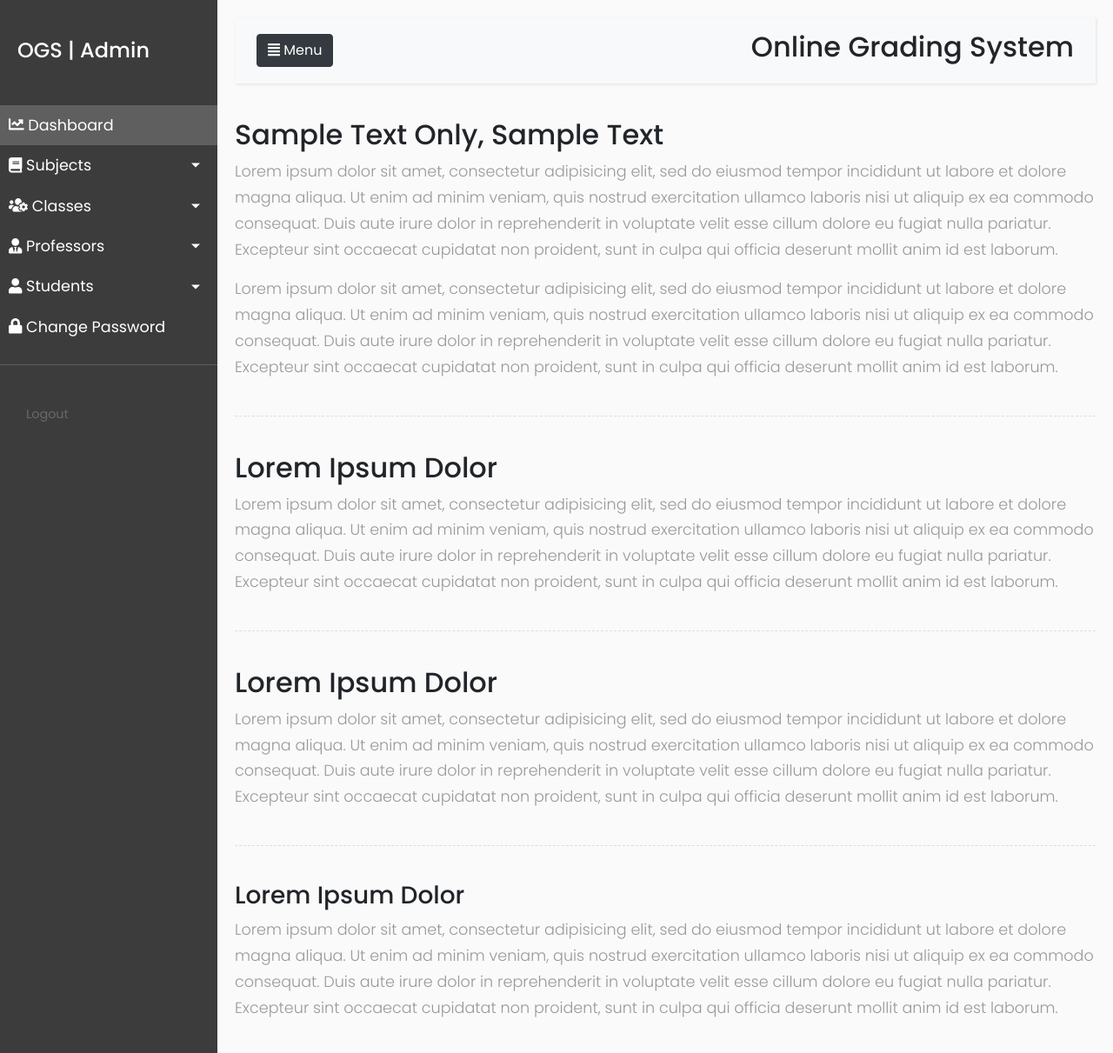
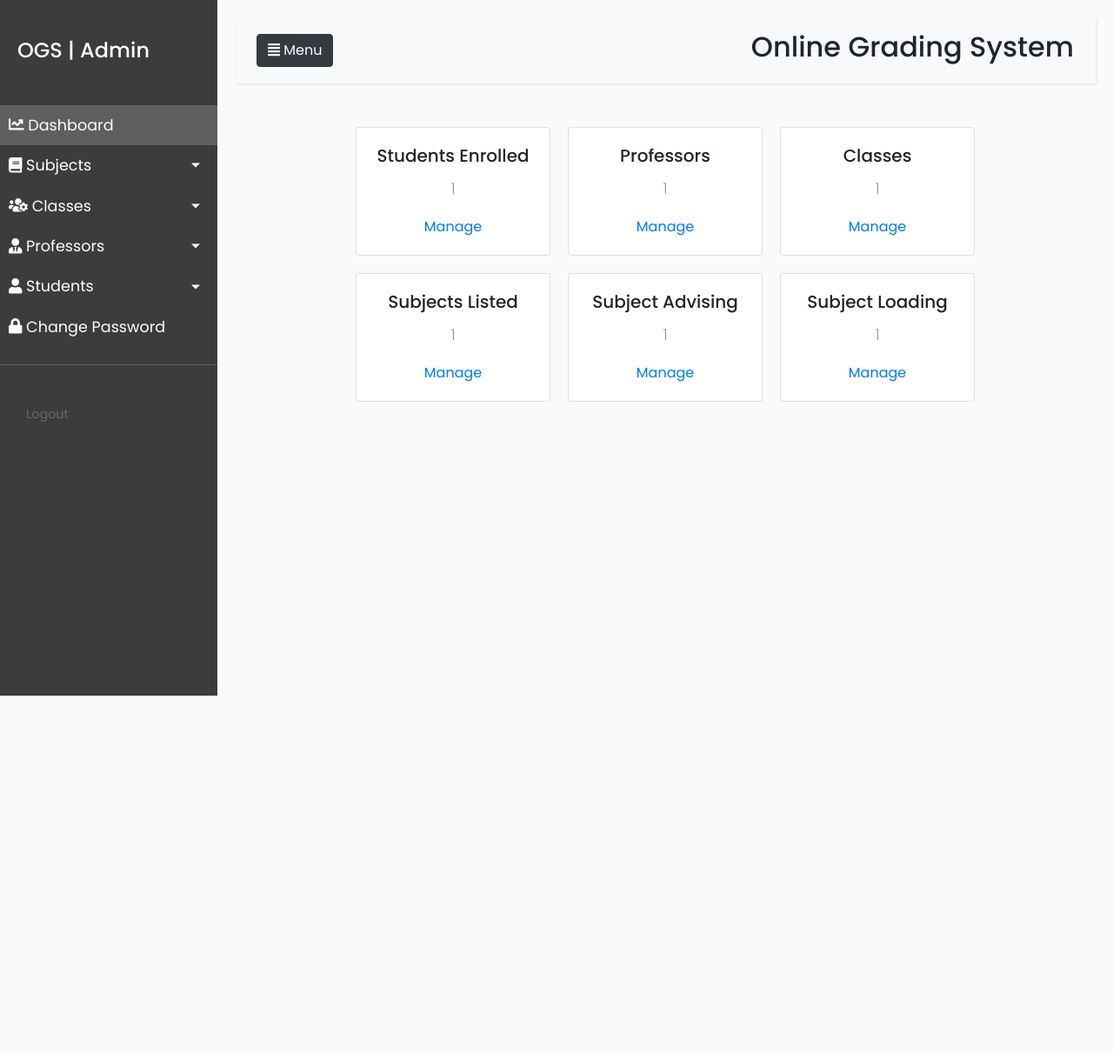
Before and after one commit to Laurence33/OnlineGradingSystem, a PHP site: page /dashboard.php in a window 1280 px wide. Shown: the whole page at 87% size. After the commit the page ends 800 px from the top, so only its background shows below. Run offline with PHP 8.4, Linux system fonts and the light colour scheme; a user stored in the database is signed in; tables that the repository leaves empty hold one stand-in row (values such as "Sample post"); some libraries are stand-ins or nearby versions.

Commit message:
Professor Dashboard done

```diff
--- a/dashboard.php
+++ b/dashboard.php
@@ -1,18 +1,24 @@
 <?php
+include "includes/config.php";
+
 session_start();
-error_reporting(0);
 if (strlen($_SESSION['alogin']) == '' and strlen($_SESSION['plogin']) == '') {
     header("Location: index.php");
 }
 // The admin/professor is logged in and has access to the page
 
-
-
 include "header.php";
 ?>
 
 <div class="wrapper">
-    <?php include "includes/admin-sidenav.php"; ?>
+    <?php
+    if ($_SESSION['alogin']) {
+        include "includes/admin-sidenav.php";
+    } else {
+        include "includes/prof-sidenav.php";
+    }
+
+    ?>
 
     <!-- Page Content  -->
     <div id="content">
@@ -31,46 +37,17 @@ include "header.php";
             </div>
         </nav>
 
-        <h2>Sample Text Only, Sample Text</h2>
-        <p>Lorem ipsum dolor sit amet, consectetur adipisicing elit, sed do eiusmod tempor incididunt ut labore et
-            dolore magna aliqua. Ut enim ad minim veniam, quis nostrud exercitation ullamco laboris nisi ut aliquip
-            ex ea commodo consequat. Duis aute irure dolor in reprehenderit in voluptate velit esse cillum dolore eu
-            fugiat nulla pariatur. Excepteur sint occaecat cupidatat non proident, sunt in culpa qui officia
-            deserunt mollit anim id est laborum.</p>
-        <p>Lorem ipsum dolor sit amet, consectetur adipisicing elit, sed do eiusmod tempor incididunt ut labore et
-            dolore magna aliqua. Ut enim ad minim veniam, quis nostrud exercitation ullamco laboris nisi ut aliquip
-            ex ea commodo consequat. Duis aute irure dolor in reprehenderit in voluptate velit esse cillum dolore eu
-            fugiat nulla pariatur. Excepteur sint occaecat cupidatat non proident, sunt in culpa qui officia
-            deserunt mollit anim id est laborum.</p>
-
-        <div class="line"></div>
-
-        <h2>Lorem Ipsum Dolor</h2>
-        <p>Lorem ipsum dolor sit amet, consectetur adipisicing elit, sed do eiusmod tempor incididunt ut labore et
-            dolore magna aliqua. Ut enim ad minim veniam, quis nostrud exercitation ullamco laboris nisi ut aliquip
-            ex ea commodo consequat. Duis aute irure dolor in reprehenderit in voluptate velit esse cillum dolore eu
-            fugiat nulla pariatur. Excepteur sint occaecat cupidatat non proident, sunt in culpa qui officia
-            deserunt mollit anim id est laborum.</p>
-
-        <div class="line"></div>
-
-        <h2>Lorem Ipsum Dolor</h2>
-        <p>Lorem ipsum dolor sit amet, consectetur adipisicing elit, sed do eiusmod tempor incididunt ut labore et
-            dolore magna aliqua. Ut enim ad minim veniam, quis nostrud exercitation ullamco laboris nisi ut aliquip
-            ex ea commodo consequat. Duis aute irure dolor in reprehenderit in voluptate velit esse cillum dolore eu
-            fugiat nulla pariatur. Excepteur sint occaecat cupidatat non proident, sunt in culpa qui officia
-            deserunt mollit anim id est laborum.</p>
-
-        <div class="line"></div>
-
-        <h3>Lorem Ipsum Dolor</h3>
-        <p>Lorem ipsum dolor sit amet, consectetur adipisicing elit, sed do eiusmod tempor incididunt ut labore et
-            dolore magna aliqua. Ut enim ad minim veniam, quis nostrud exercitation ullamco laboris nisi ut aliquip
-            ex ea commodo consequat. Duis aute irure dolor in reprehenderit in voluptate velit esse cillum dolore eu
-            fugiat nulla pariatur. Excepteur sint occaecat cupidatat non proident, sunt in culpa qui officia
-            deserunt mollit anim id est laborum.</p>
+        <div class="container">
+            <?php
+            if ($_SESSION['alogin']) {
+                include "includes/a-dashboard.php";
+            } else {
+                include "includes/p-dashboard.php";
+            }
+            ?>
+        </div>
     </div>
-
+    <!-- Closing div for .content -->
 </div>
 <!-- closing div for .wrapper -->
 <script>
--- /dev/null
+++ b/includes/a-dashboard.php
@@ -0,0 +1,100 @@
+<div class="container d-flex flex-row justify-content-center">
+    <div class="card" style="width: 14rem;margin:10px;">
+        <!-- <img class="card-img-top" src=".../100px180/" alt="Card image cap"> -->
+        <?php
+        $sql1 = "SELECT id from tblstudents ";
+        $query1 = $dbh->prepare($sql1);
+        $query1->execute();
+        $results1 = $query1->fetchAll(PDO::FETCH_OBJ);
+        $totalstudents = $query1->rowCount();
+        ?>
+        <div class="card-body text-center">
+            <h5 class="card-title">Students Enrolled</h5>
+            <p class="card-text text-center"><?php echo htmlentities($totalstudents); ?></p>
+            <a href="manageStudent.php" class="card-link text-primary">Manage</a>
+        </div>
+    </div>
+
+    <div class="card" style="width: 14rem;margin:10px;">
+        <!-- <img class="card-img-top" src=".../100px180/" alt="Card image cap"> -->
+        <?php
+        $sql2 = "SELECT id from tblprofessors ";
+        $query2 = $dbh->prepare($sql2);
+        $query2->execute();
+        $results2 = $query2->fetchAll(PDO::FETCH_OBJ);
+        $totalprofessors = $query2->rowCount();
+        ?>
+        <div class="card-body text-center">
+            <h5 class="card-title">Professors</h5>
+            <p class="card-text text-center"><?php echo htmlentities($totalprofessors); ?></p>
+            <a href="manageProfessor.php" class="card-link text-primary">Manage</a>
+        </div>
+    </div>
+
+    <div class="card" style="width: 14rem;margin:10px;">
+        <!-- <img class="card-img-top" src=".../100px180/" alt="Card image cap"> -->
+        <?php
+        $sql2 = "SELECT id from tblclasses ";
+        $query2 = $dbh->prepare($sql2);
+        $query2->execute();
+        $results2 = $query2->fetchAll(PDO::FETCH_OBJ);
+        $totalclasses = $query2->rowCount();
+        ?>
+        <div class="card-body text-center">
+            <h5 class="card-title">Classes</h5>
+            <p class="card-text text-center"><?php echo htmlentities($totalclasses); ?></p>
+            <a href="manageClass.php" class="card-link text-primary">Manage</a>
+        </div>
+    </div>
+</div>
+
+<div class="container d-flex flex-row justify-content-center">
+
+    <div class="card" style="width: 14rem;margin:10px;">
+        <!-- <img class="card-img-top" src=".../100px180/" alt="Card image cap"> -->
+        <?php
+        $sql2 = "SELECT id from tblsubjects ";
+        $query2 = $dbh->prepare($sql2);
+        $query2->execute();
+        $results2 = $query2->fetchAll(PDO::FETCH_OBJ);
+        $totalsubjects = $query2->rowCount();
+        ?>
+        <div class="card-body text-center">
+            <h5 class="card-title">Subjects Listed</h5>
+            <p class="card-text text-center"><?php echo htmlentities($totalsubjects); ?></p>
+            <a href="manageSubject.php" class="card-link text-primary">Manage</a>
+        </div>
+    </div>
+
+    <div class="card" style="width: 14rem;margin:10px;">
+        <!-- <img class="card-img-top" src=".../100px180/" alt="Card image cap"> -->
+        <?php
+        $sql2 = "SELECT id from tblsubjectadvising ";
+        $query2 = $dbh->prepare($sql2);
+        $query2->execute();
+        $results2 = $query2->fetchAll(PDO::FETCH_OBJ);
+        $totaladvising = $query2->rowCount();
+        ?>
+        <div class="card-body text-center">
+            <h5 class="card-title">Subject Advising</h5>
+            <p class="card-text text-center"><?php echo htmlentities($totaladvising); ?></p>
+            <a href="manageSubjectAdvising.php" class="card-link text-primary">Manage</a>
+        </div>
+    </div>
+
+    <div class="card" style="width: 14rem;margin:10px;">
+        <!-- <img class="card-img-top" src=".../100px180/" alt="Card image cap"> -->
+        <?php
+        $sql2 = "SELECT id from tblsubjectloading ";
+        $query2 = $dbh->prepare($sql2);
+        $query2->execute();
+        $results2 = $query2->fetchAll(PDO::FETCH_OBJ);
+        $totalloading = $query2->rowCount();
+        ?>
+        <div class="card-body text-center">
+            <h5 class="card-title">Subject Loading</h5>
+            <p class="card-text text-center"><?php echo htmlentities($totalloading); ?></p>
+            <a href="manageSubjectLoading.php" class="card-link text-primary">Manage</a>
+        </div>
+    </div>
+</div>
--- a/includes/prof-sidenav.php
+++ b/includes/prof-sidenav.php
@@ -1,5 +1,4 @@
 <?php
-include "config.php";
 
 $profId = $_SESSION['profId'];
 ?>
@@ -58,7 +57,7 @@ $profId = $_SESSION['profId'];
 
                 ?>
                         <li>
-                            <a href="manageLoad.php?advisingid=<?php echo htmlentities($result->AdvisingId); ?>"> <?php echo htmlentities($className) . " " . htmlentities($subName) ?></a>
+                            <a href="manageLoad.php?advisingid=<?php echo htmlentities($result->AdvisingId); ?>"> <?php echo htmlentities($className) . "-" . htmlentities($subName) ?></a>
                         </li>
                 <?php }
                 } ?>
```
Also changed, not shown: includes/p-dashboard.php (added, +54 -0 lines).
